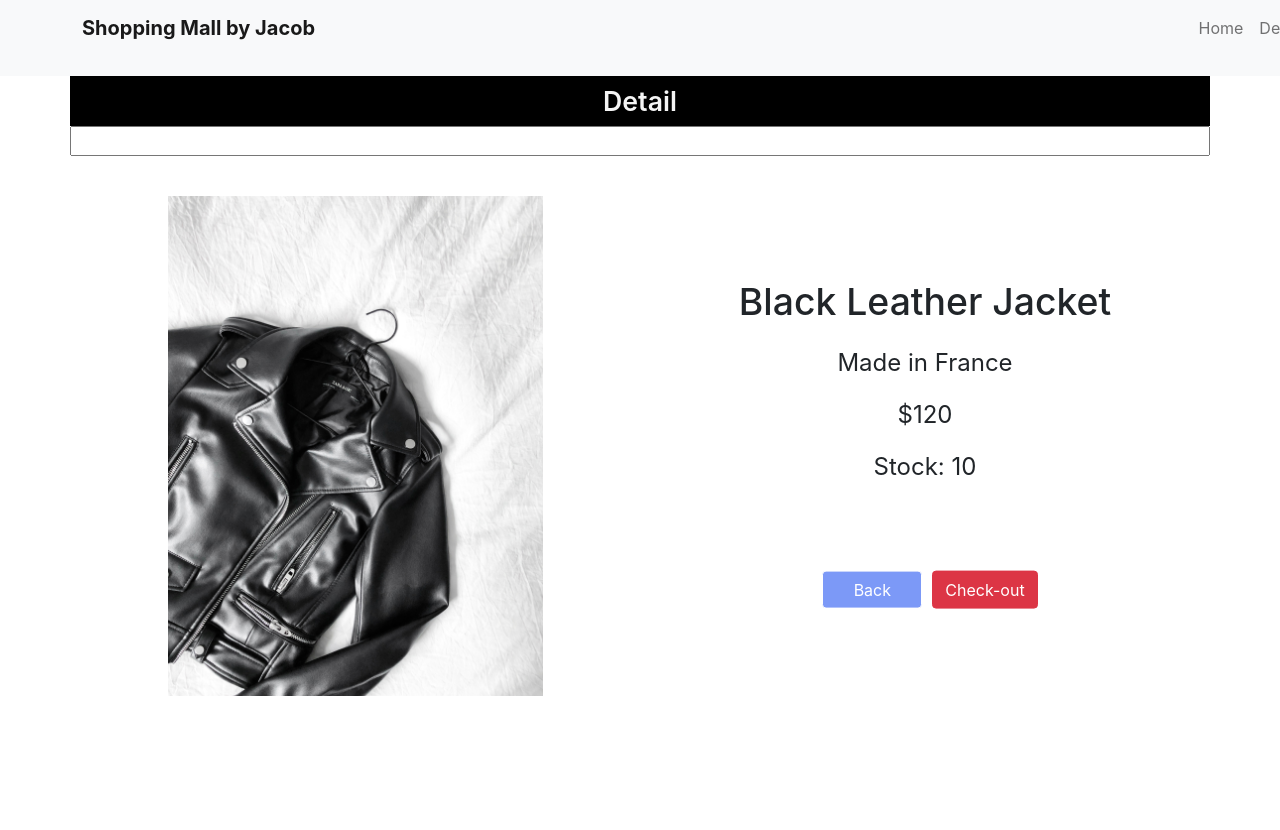
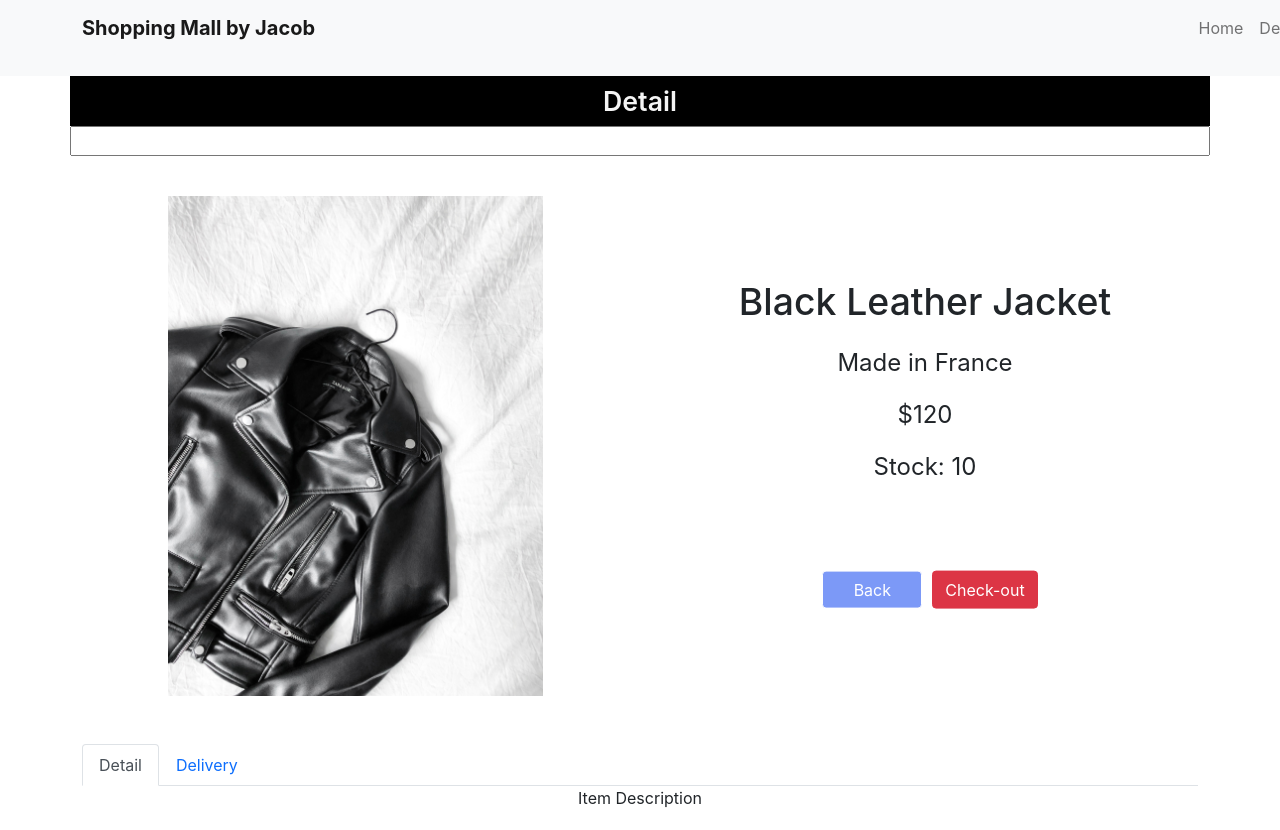
Before and after one commit to everywherejacobkim/Project_Shopping-mall_React, a React (Create React App) app: page /detail/0 in a window 1280 px wide. Shown: the top 830 px of the page. Before the commit the page ends 800 px from the top, so only its background shows below. Built offline with nearby package versions, Linux system fonts and the light colour scheme.

Commit message:
feat: add CSSTransition by  react-transition-group

```diff
--- a/package.json
+++ b/package.json
@@ -14,6 +14,7 @@
     "react-dom": "^17.0.2",
     "react-router-dom": "^5.3.0",
     "react-scripts": "5.0.0",
+    "react-transition-group": "^4.4.2",
     "styled-components": "^5.3.3",
     "web-vitals": "^2.1.2"
   },
--- a/src/component/Detail.js
+++ b/src/component/Detail.js
@@ -1,7 +1,9 @@
 import React, {useState, useEffect } from 'react';
 import { useHistory, useParams } from 'react-router-dom/cjs/react-router-dom.min';
+import { Navbar, Container, Nav, NavDropdown, Button } from 'react-bootstrap';
 import styled from 'styled-components';
 import '../component/Detail.scss';
+import {CSSTransition} from "react-transition-group";
 
 let contentBox = styled.div`
   padding:20px;
@@ -11,6 +13,8 @@ function Detail(props) {
 
   let [alert, alertEdit] = useState(true);
   let [inputData, inputDataEdit] = useState('');
+  let [tab, tabEdit] = useState(0);
+  let [switchOn, switchOnEdit] = useState(false);
 
   // useEffect Function
   let timer = useEffect(()=>{
@@ -66,8 +70,40 @@ function Detail(props) {
               }}>Check-out</button>
             </div>
           </div>
+
+          {/* Create Tab in Detail-page */}
+          <Nav className='mt-5' variant="tabs" defaultActiveKey="link-0">
+            <Nav.Item>
+              <Nav.Link eventKey="link-0" onClick={()=>{
+                switchOnEdit(false); tabEdit(0)
+              }}>Detail</Nav.Link>
+            </Nav.Item>
+            <Nav.Item>
+              <Nav.Link eventKey="link-1" onClick={()=>{
+               switchOnEdit(false); tabEdit(1)
+              }}>Delivery</Nav.Link>
+            </Nav.Item>
+          </Nav>
+
+        <CSSTransition in={switchOn} classNames="wow" timeout={500}>
+          <TabContent tab={tab} switchOnEdit={switchOnEdit}/>
+        </CSSTransition>
+
+
         </div>
     )
+  }
+
+  function TabContent(props){
+    useEffect(()=>{
+      props.switchOnEdit(true);
+    })
+
+    if (props.tab === 0) {
+      return <div>Item Description</div>
+    } else if (props.tab === 1) {
+      return <div>Delivery Options</div>
+    }
   }
 
   function Info(props){
--- a/src/component/Detail.scss
+++ b/src/component/Detail.scss
@@ -35,6 +35,18 @@ img {
         font-weight: 600
     }
 }
+
+.wow-enter {
+    opacity: 0;
+}
+
+.wow-enter-active {
+    opacity: 1;
+    transition: all 1000ms;
+    color: blue;
+}
+
+
 
 // SASS Extend Grammar
 .itemAlert2 {
```
Also changed, not shown: 1 other file (tests, documents, lock files or other folders).
